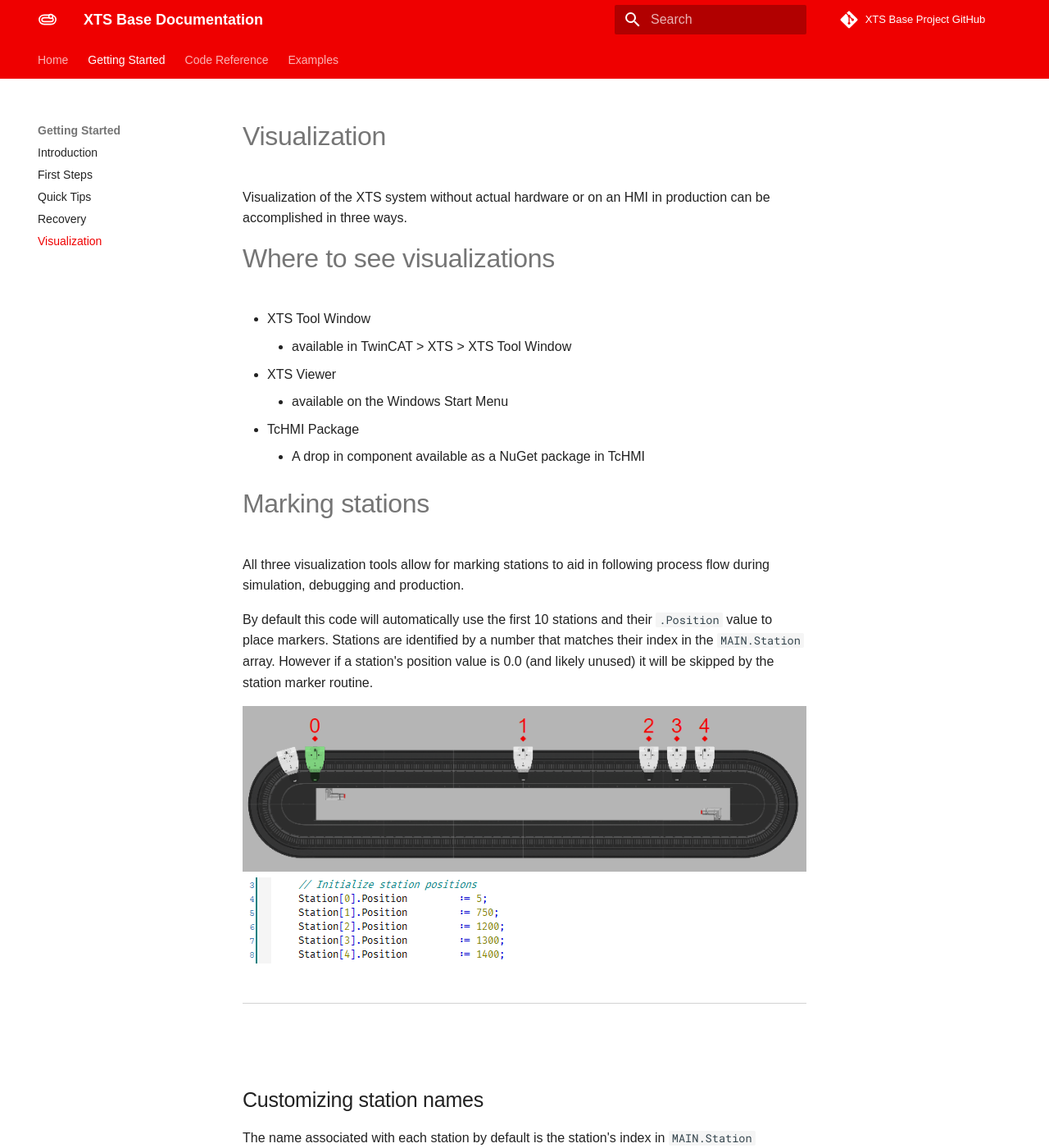
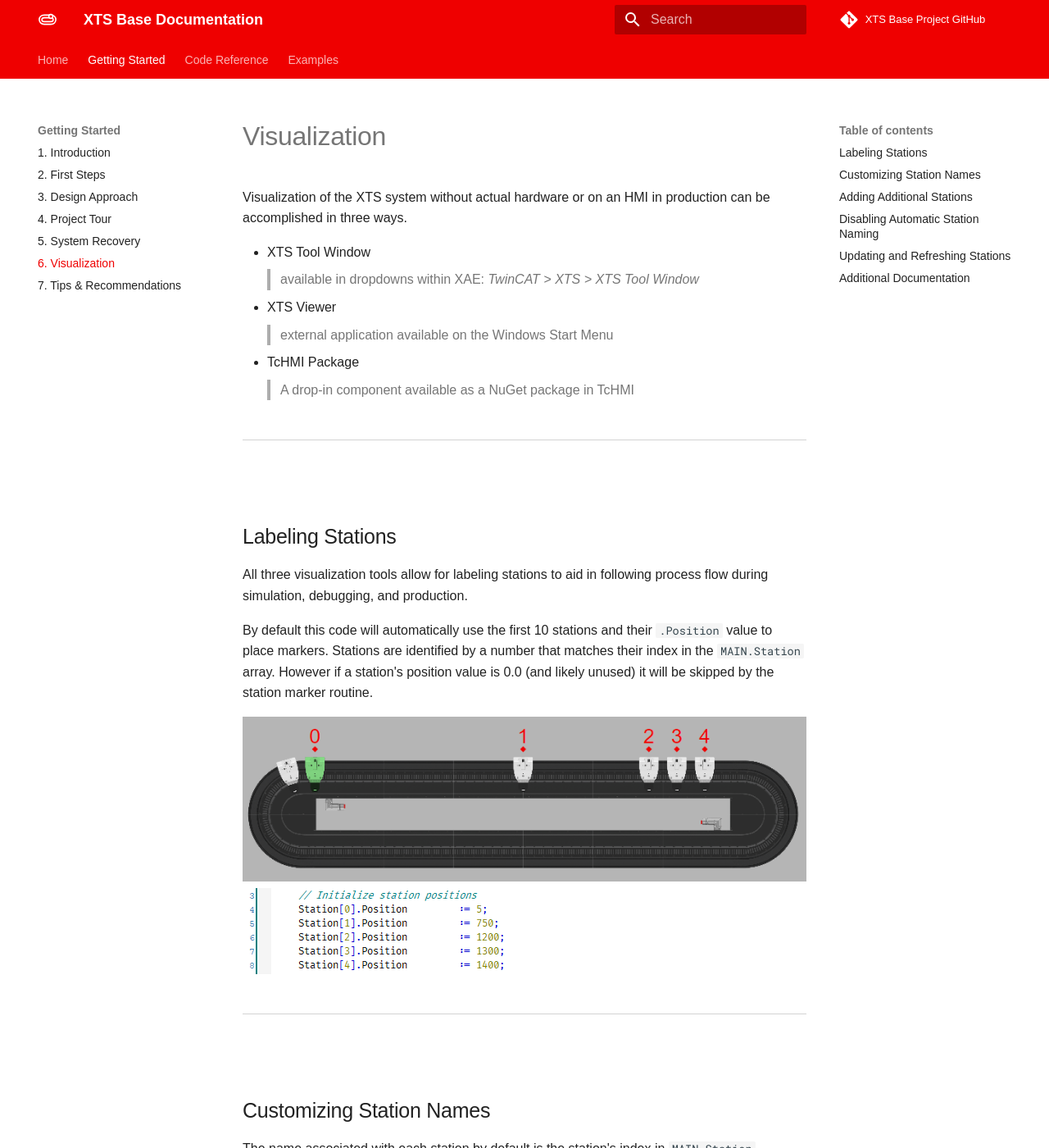
Before and after one commit to Beckhoff-USA-Community/XTS_Base, an MkDocs documentation site: the page built from Documentation/docs/GettingStarted/6_Visualization.md, in a window 1280 px wide and 1400 px high. Shown: the whole window at 82% size. Built offline with MkDocs 1.6.1 and Material for MkDocs 9.7.7, drawn with Linux system fonts in a browser that asks for light colours; some web fonts are replaced; comment, search, counter and statistics services are not loaded; some of the changed text lies outside the part shown.

Commit message:
Updates to "Getting Started" section of the documentation

```diff
--- a/Documentation/docs/GettingStarted/Visualization.md
+++ b/Documentation/docs/GettingStarted/6_Visualization.md
@@ -2,30 +2,29 @@
 
 Visualization of the XTS system without actual hardware or on an HMI in production can be accomplished in three ways.
 
-# Where to see visualizations
+- XTS Tool Window
+> available in dropdowns within XAE: *TwinCAT > XTS > XTS Tool Window*
+- XTS Viewer
+> external application available on the Windows Start Menu
+- TcHMI Package
+> A drop-in component available as a NuGet package in TcHMI
 
-- XTS Tool Window
-	- available in TwinCAT > XTS > XTS Tool Window
-- XTS Viewer
-	- available on the Windows Start Menu
-- TcHMI Package
-	- A drop in component available as a NuGet package in TcHMI
+## Labeling Stations
 
-# Marking stations
-
-All three visualization tools allow for marking stations to aid in following process flow during simulation, debugging and production.
+All three visualization tools allow for labeling stations to aid in following process flow during simulation, debugging, and production.
 
 By default this code will automatically use the first 10 stations and their `.Position` value to place markers. Stations are identified by a number that matches their index in the `MAIN.Station` array. However if a station's position value is 0.0 (and likely unused) it will be skipped by the station marker routine.
 
 ![XTS Visualization with stations marked](../Images/GettingStarted/Visualization-StationMarkers.png)
 ![Station definitions in code](../Images/GettingStarted/Visualization-StationCode.png)
 
-## Customizing station names
+## Customizing Station Names
+
 The name associated with each station by default is the station's index in `MAIN.Station` however a more meaningful name can be assigned. In the Solution Explorer locate TcCOM objects under System and then expand the Info Server branch. Rename these objects to match station names such as those shown below. Note that ordering is important. The order of this list matches the indices in `MAIN.Station`. On larger systems we recommend keeping then number as well as adding a descriptive name to help keep this section easy to navigate.
 
 ![Naming stations in the TcCOM object](../Images/GettingStarted/Visualization-StationNames.png)
 
-## Adding additional stations
+## Adding Additional Stations
 
 By default the code is configured for 10 stations in `MAIN.Stations` and 10 matching stations in the Info Server. Every station being labeled needs a matching station in the info server. However the code will determine if not enough Info Server stations are available and only label those that are available.
 
@@ -39,15 +38,15 @@
 
 Finally, edit the names of the new stations either by continuing numbering or naming them as described in [Customizing Station Names](#customizing-station-names)
 
-## Disabling automatic station naming
+## Disabling Automatic Station Naming
 
 In more complex XTS systems and product flows the default station markers generated by the code may not be suitable, or you may have pre-defined stations using the XTS Configurator or manually with TcCOM objects. The station marker code will usually identify these pre-defined stations by looking for non-default values in the TcCOM objects and not overwrite them. But if necessary automatic naming of stations can be completely disabled by setting the the constant global variable `Param.AUTO_POPULATE_STATIONS` to `FALSE`.
 
-## Updating and refreshing stations
+## Updating and Refreshing Stations
 
 Station markers are only generated the first time movers are enabled after a cold start (typically power on or activate).
 
-## Additional documentation
+## Additional Documentation
 
 Documentation for the InfoServer and InfoServerStation object which is used by this code to mark stations is available on Infosys:
 
--- a/Documentation/mkdocs.yml
+++ b/Documentation/mkdocs.yml
@@ -33,15 +33,17 @@
 nav:
     - Home: index.md
     - Getting Started:
-            - Introduction:     GettingStarted/Introduction.md
-            - First Steps:      GettingStarted/GettingStarted.md
-            - Quick Tips:       GettingStarted/QuickTips.md
-            - Recovery:         GettingStarted/Recovery.md
-            - Visualization:    GettingStarted/Visualization.md
+            - 1. Introduction:              GettingStarted/1_Introduction.md
+            - 2. First Steps:               GettingStarted/2_FirstSteps.md
+            - 3. Design Approach:           GettingStarted/3_DesignApproach.md
+            - 4. Project Tour:           GettingStarted/4_ProjectTour.md
+            - 5. System Recovery:           GettingStarted/5_SystemRecovery.md
+            - 6. Visualization:             GettingStarted/6_Visualization.md
+            - 7. Tips & Recommendations:    GettingStarted/7_TipsRecommendations.md
     - Code Reference:
         - Overview:             CodeReference/Overview.md
         - Objects:
-            - Mediator:             CodeReference/Objects/Mediator.md
+            - System:             CodeReference/Objects/Mediator.md
             - Mover:                CodeReference/Objects/Mover.md
             - Mover List:           CodeReference/Objects/MoverList.md
             - Objective:            CodeReference/Objects/Objective.md
```
Also changed, not shown: Documentation/docs/GettingStarted/1_Introduction.md (renamed from Documentation/docs/GettingStarted/Introduction.md, +4 -3 lines), Documentation/docs/GettingStarted/2_FirstSteps.md (added, +107 -0 lines), Documentation/docs/GettingStarted/3_DesignApproach.md (added, +212 -0 lines), Documentation/docs/GettingStarted/4_ProjectTour.md (added, +39 -0 lines), Documentation/docs/GettingStarted/5_SystemRecovery.md (added, +62 -0 lines), Documentation/docs/GettingStarted/Recovery.md (deleted, +0 -61 lines), Documentation/docs/GettingStarted/7_TipsRecommendations.md (renamed from Documentation/docs/GettingStarted/QuickTips.md).
